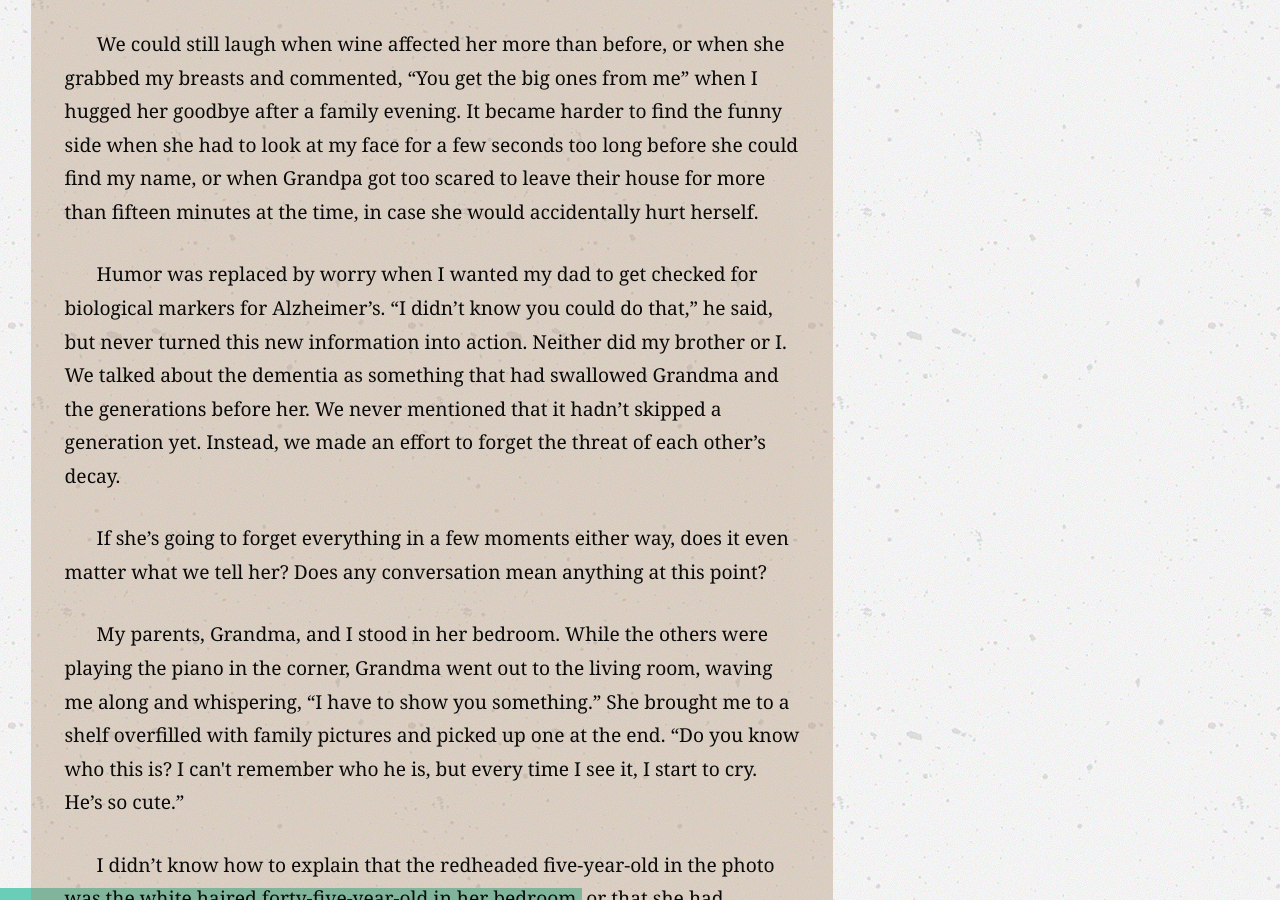
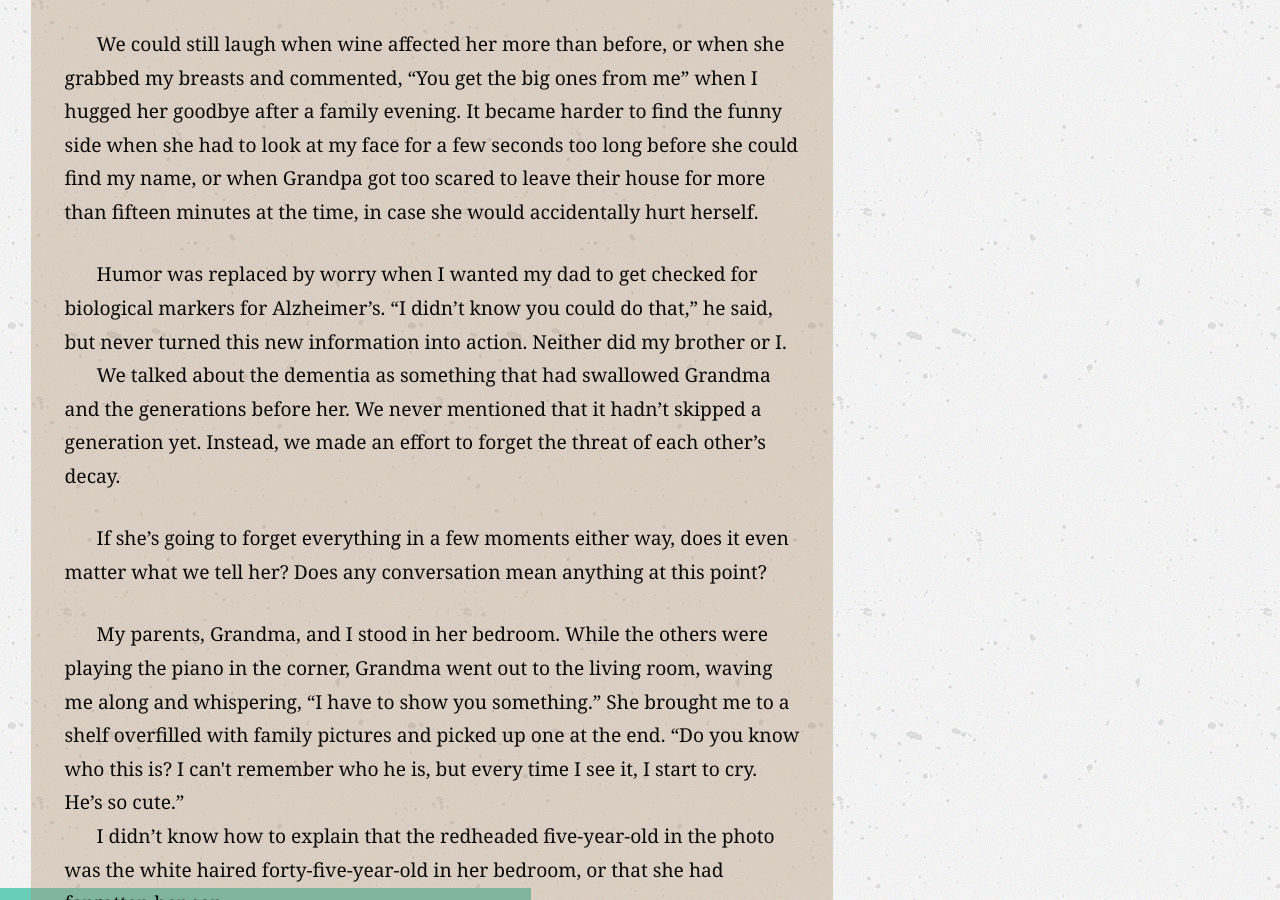
Before and after one commit to BradCoffield/genre2, a Jekyll site: the page built from issue2/hannah-sundman.html, in a window 1280 px wide and 900 px high, scrolled down 1836 px. Built offline with Jekyll 4.4.1, drawn with Linux system fonts in a browser that asks for light colours; nearby versions of some CDN libraries.

Commit message:
reviewed the P breaks

```diff
--- a/issue2/hannah-sundman.html
+++ b/issue2/hannah-sundman.html
@@ -48,9 +48,11 @@ interview_3: needs filled in
                 </p><br/>
 
                 <p class="post-paragraph">
-                    Humor was replaced by worry when I wanted my dad to get checked for biological markers for Alzheimer’s. “I didn’t know you could do that,” he said, but never turned this new information into action. Neither did my brother or I.
-                We talked about the dementia as something that had swallowed Grandma and the generations before her. We never mentioned that it hadn’t skipped a generation yet. Instead, we made an effort to forget the threat of each other’s decay.
-                </p><br/>
+                    Humor was replaced by worry when I wanted my dad to get checked for biological markers for Alzheimer’s. “I didn’t know you could do that,” he said, but never turned this new information into action. Neither did my brother or I.  </p>
+                <p class="post-paragraph">
+                    We talked about the dementia as something that had swallowed Grandma and the generations before her. We never mentioned that it hadn’t skipped a generation yet. Instead, we made an effort to forget the threat of each other’s decay.
+                </p>
+               <br/>
 
             <p class="post-paragraph">
                 If she’s going to forget everything in a few moments either way, does it even matter what we tell her? Does any conversation mean anything at this point?
@@ -58,7 +60,7 @@ interview_3: needs filled in
 
             <p class="post-paragraph">
                 My parents, Grandma, and I stood in her bedroom. While the others were playing the piano in the corner, Grandma went out to the living room, waving me along and whispering, “I have to show you something.” She brought me to a shelf  overfilled with family pictures and picked up one at the end. “Do you know who this is? I can't remember who he is, but every time I see it, I start to cry. He’s so cute.”
-            </p><br/>
+            </p>
             <p class="post-paragraph">
                 I didn’t know how to explain that the redheaded five-year-old in the photo was the white haired forty-five-year-old in her bedroom, or that she had forgotten her son.
             </p><br/>
@@ -89,7 +91,24 @@ interview_3: needs filled in
             </p>
 
 
+            <div class="person-bio-box">
+                {{page.bio}}
+            </div>
 
+            {%include sharing-buttons.html%}
+            <div class="read-more-block">
+                    <div class="flex-me-baby">
+                        <a href="/issue1/dave-housley.html"><img src="/img/icons8-back-80.png" class="left-arrow animated pulse infinite" width="45" alt="Arrow icon" style="display:inline-block;margin-bottom: 0px;"></a>
+
+                        <div class="read-more-text">READ<br>MORE</div>
+
+                        <a href="/issue1/morris-collins.html"><img src="/img/icons8-forward-80.png" class="right-arrow animated pulse infinite" width="45" alt="Arrow icon" style="display:inline-block;margin-bottom: 0px;">
+                        </a>
+
+
+
+                    </div>
+                </div> <!-- end read more block -->
 
 </div>
 <div class="cell medium-12 large-4">
```
